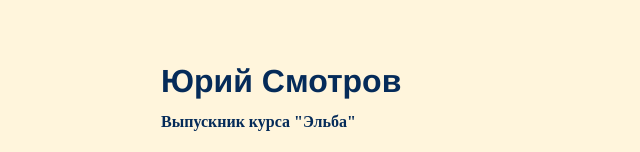
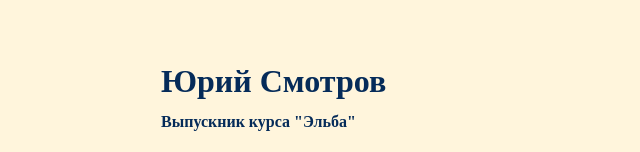
Before and after one commit to bratishkaQA/bratishkaQA.github.io, a plain HTML site: page index.html in a window 1280 px wide. Shown: the part 332-484 px from the top of the page, without its empty margins (319-959 px from the left). Drawn offline with Linux system fonts and the light colour scheme.

Commit message:
Add files via upload

```diff
--- a/style.css
+++ b/style.css
@@ -20,7 +20,7 @@ body {
   margin: 30px 0 10px 0;
   font-size: 32px;
   line-height: 1.2;
-  font-family: "Helvetica Neue";
+  font-family: "Atyp Regular Variable";
 }
 
 .header__subtitle {
```
